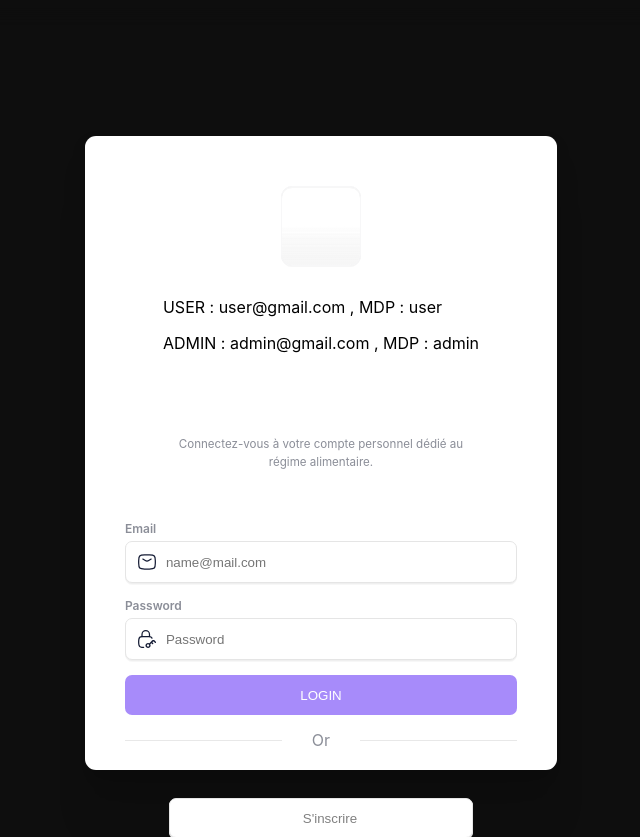
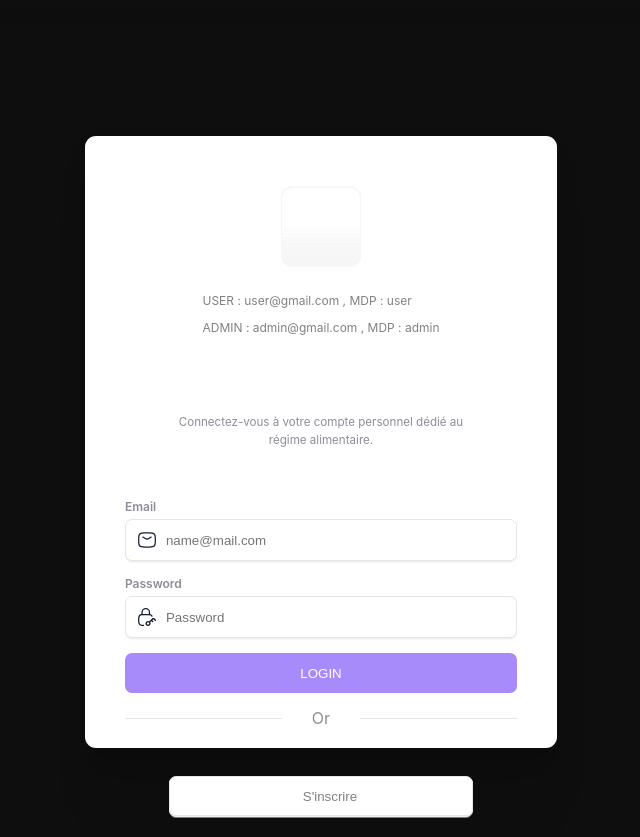
Before and after one commit to Tokyram/regime, a CodeIgniter app: page /regime/index.php/main/index in a window 1280 px wide. Shown: the top 837 px of the page, without its empty margins (319-959 px from the left). Run offline with CodeIgniter, Linux system fonts and the light colour scheme.

Commit message:
Update index.php

```diff
--- a/application/views/index.php
+++ b/application/views/index.php
@@ -12,7 +12,7 @@
     <form class="form_container" id="myForm">
         <div class="logo_container"></div>
         <div class="title_container">
-          <div class="user" style="color:black;">
+          <div class="user" style="color:grey; font-size:12px;">
             <p>USER : user@gmail.com , MDP : user</p>
             <p>ADMIN : admin@gmail.com , MDP : admin</p>
           </div>
```
